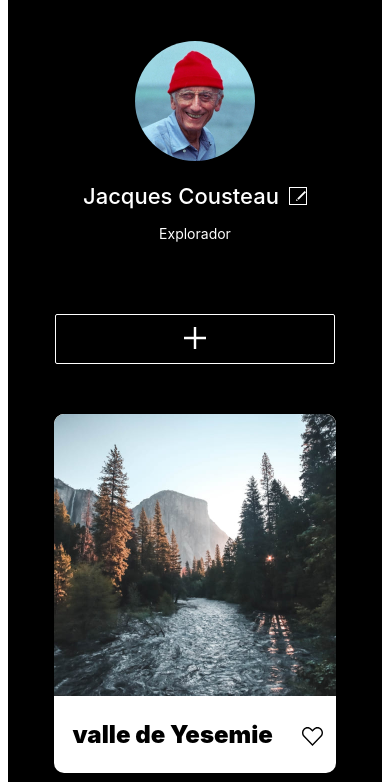
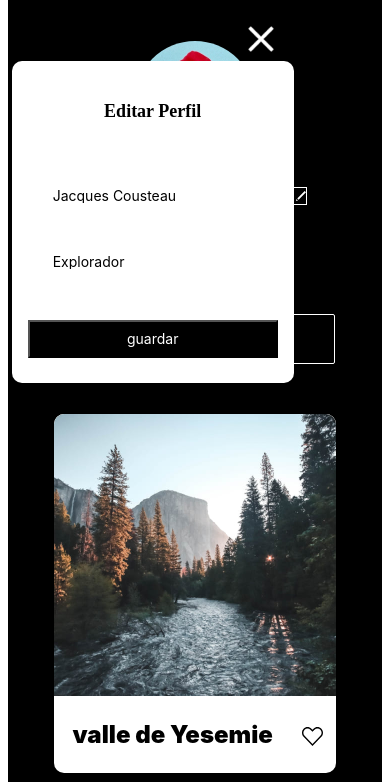
Before and after one commit to jfelo29/web_project_around, a plain HTML site: page index.html in a window 390 px wide. Both pictures are taken after a click on the button 297 px from the left and 258 px from the top of the page. Shown: the part 62-844 px from the top of the page. Drawn offline with Linux system fonts and the light colour scheme.

Commit message:
JAVA SCRIPT

```diff
--- /dev/null
+++ b/blocks/popup.css
@@ -0,0 +1,109 @@
+.popup {
+  position: fixed;
+  top: 15%;
+  left: 40%;
+  z-index: 2;
+  border-radius: 10px;
+  align-items: center;
+  flex-direction: column;
+  background-color: white;
+  color: black;
+  border: 0;
+  display: none;
+}
+
+.popup_opened {
+  display: block;
+}
+.popup__close {
+  background-image: url("../images/Close\ Icon.png");
+  cursor: pointer;
+  width: 40px;
+  height: 40px;
+  position: absolute;
+  top: -33px;
+  right: -33px;
+  background-color: transparent;
+  background-repeat: no-repeat;
+  border: none;
+  z-index: 1;
+  background-size: contain;
+}
+.popup__close:hover {
+  opacity: 0.6;
+}
+
+.popup__submit {
+  background-color: #000000;
+  color: #ffffff;
+  width: 358px;
+  height: 50px;
+  cursor: pointer;
+  font-family: "Inter";
+  font-size: 18px;
+}
+.popup__submit:hover {
+  background-color: #545454;
+}
+.popup__edit-profile {
+  width: 430px;
+  height: 330px;
+
+  display: flex;
+  flex-direction: column;
+  justify-content: space-around;
+  align-items: center;
+}
+.popup__title {
+  font-family: "Inter-Black";
+  font-size: 18px;
+}
+.popup__item {
+  width: 358px;
+
+  height: 27px;
+  padding: 0;
+  margin: 0;
+  border: none;
+
+  font-family: "Inter";
+  font-size: 14px;
+}
+@media screen and (max-width: 1020px) {
+  .popup {
+    position: fixed;
+    top: 125px;
+    left: 28.5%;
+  }
+  .popup__edit-profile {
+    width: 282px;
+    height: 322px;
+  }
+  .popup__item {
+    width: 200px;
+
+    height: 15px;
+  }
+  .popup__submit {
+    width: 250px;
+    height: 38px;
+    font-size: 14px;
+  }
+}
+@media screen and (max-width: 550px) {
+  .popup {
+    position: fixed;
+    top: 123px;
+    left: 3%;
+  }
+  .popup__edit-profile {
+    width: 282px;
+    height: 322px;
+  }
+  .popup__close {
+    width: 26px;
+    height: 26px;
+    top: -35px;
+    right: 20px;
+  }
+}
--- a/index.html
+++ b/index.html
@@ -151,7 +151,29 @@
             </div>
           </div>
         </section>
+        <div class="popup">
+          <div class="popup__container">
+            <button class="popup__close"></button>
+            <form class="popup__edit-profile">
+              <h2 class="popup__title">Editar Perfil</h2>
+              <input
+                type="text"
+                placeholder="nombre"
+                id="nombre"
+                class="popup__item"
+              />
+              <input
+                type="text"
+                placeholder="acerca de mi"
+                id="acerca"
+                class="popup__item"
+              />
+              <button class="popup__submit">guardar</button>
+            </form>
+          </div>
+        </div>
       </main>
     </div>
+    <script src="./script/index.js"></script>
   </body>
 </html>
--- a/pages/index.css
+++ b/pages/index.css
@@ -2,3 +2,4 @@
 @import url(/blocks/header.css);
 @import url(/blocks/profile.css);
 @import url(/blocks/elements.css);
+@import url(/blocks/popup.css);
--- /dev/null
+++ b/script/index.js
@@ -0,0 +1,40 @@
+const editButton = document.querySelector(".profile__button");
+const popup = document.querySelector(".popup");
+const closeButton = document.querySelector(".popup__close");
+//console.log(popup);
+
+function handleopenpopup() {
+  popup.classList.add("popup_opened");
+
+  let name = document.querySelector(".profile__name").textContent;
+  let about = document.querySelector(".profile__about").textContent;
+
+  const nameInput = document.querySelector("#nombre");
+  const aboutinput = document.querySelector("#acerca");
+
+  nameInput.value = name;
+  aboutinput.value = about;
+}
+function handleclosepopup() {
+  popup.classList.remove("popup_opened");
+  //console.log("funcionamiento cierre formulario");
+}
+editButton.addEventListener("click", handleopenpopup);
+closeButton.addEventListener("click", handleclosepopup);
+
+let formElement = document.querySelector(".popup__edit-profile");
+
+function handleProfileFormSubmit(evt) {
+  evt.preventDefault();
+  let name = document.querySelector(".profile__name");
+  let about = document.querySelector(".profile__about");
+
+  const nameInput = document.querySelector("#nombre");
+  const aboutInput = document.querySelector("#acerca");
+
+  name.textContent = nameInput.value;
+  about.textContent = aboutInput.value;
+  handleclosepopup();
+}
+
+formElement.addEventListener("submit", handleProfileFormSubmit);
```
Also changed, not shown: images/Close Icon.png (added), images/hand.png (added).
